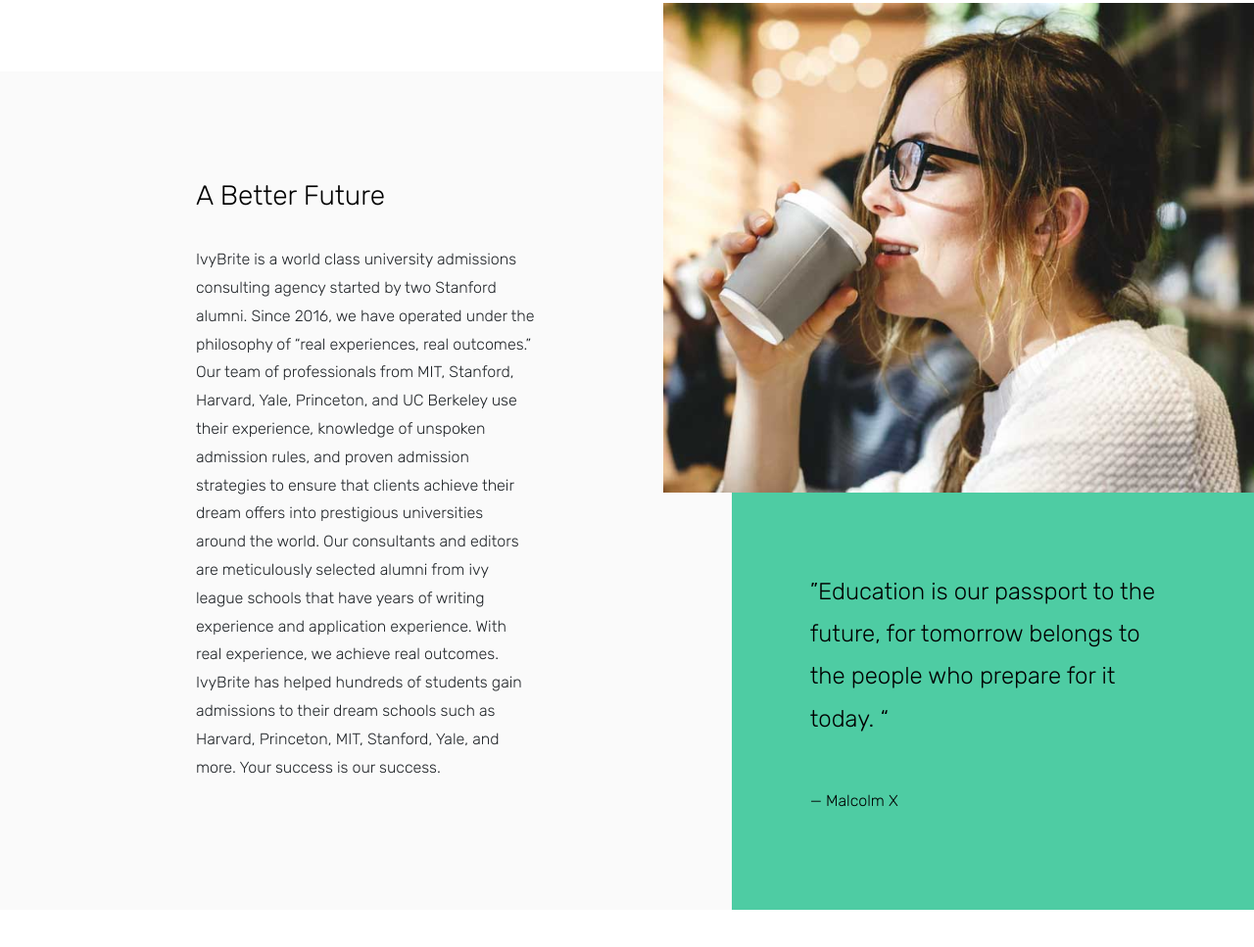
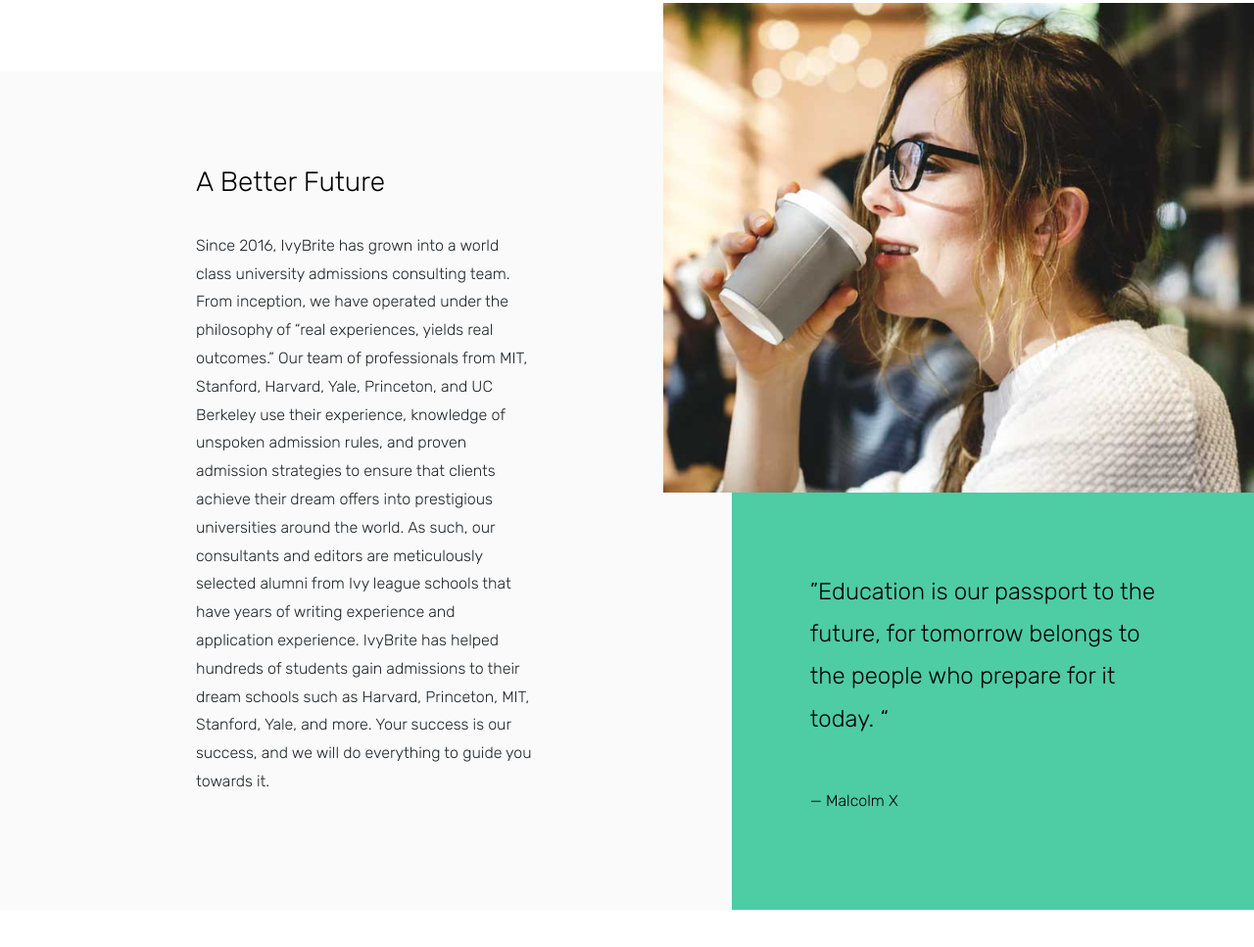
Before and after one commit to ivybriteadmin/ivybriteadmin.github.io, a plain HTML site: page about.html in a window 1280 px wide. Shown: the part 979-1946 px from the top of the page at 98% size. Drawn offline with Linux system fonts and the light colour scheme; some packages are replaced by stand-ins of ours; no server answers; files whose address does not match are found by name.

Commit message:
updated wording

```diff
--- a/about.html
+++ b/about.html
@@ -52,7 +52,7 @@
         <div class="row align-items-center ftco-vh-75">
           <div class="col-md-7">
             <h1 class="ftco-heading mb-3" data-aos="fade-up" data-aos-delay="500">Our Story</h1>
-            <h2 class="h5 ftco-subheading mb-5" data-aos="fade-up"  data-aos-delay="600">Ivybrite started 2016 with two Stanford student, blah blah blah</h2>
+            <h2 class="h5 ftco-subheading mb-5" data-aos="fade-up"  data-aos-delay="600">Ivybrite started in 2016 when two Stanford alumni sought to share their expertise to make the world a better place...real experience, real results.</h2>
           </div>
         </div>
       </div>
@@ -81,9 +81,9 @@
 			  <h3>A Better Future</h3>
 
 
-              <p class="mb-4">IvyBrite is a world class university admissions consulting agency started by two Stanford alumni. Since 2016, we have operated under the philosophy of “real experiences, real outcomes.” Our team of professionals from MIT, Stanford, Harvard, Yale, Princeton, and UC Berkeley use their experience, knowledge of unspoken admission rules, and proven admission strategies to ensure that clients achieve their dream offers into prestigious universities around the world.
+              <p class="mb-4">Since 2016, IvyBrite has grown into a world class university admissions consulting team. From inception, we have operated under the philosophy of “real experiences, yields real outcomes.” Our team of professionals from MIT, Stanford, Harvard, Yale, Princeton, and UC Berkeley use their experience, knowledge of unspoken admission rules, and proven admission strategies to ensure that clients achieve their dream offers into prestigious universities around the world.
 
-			  Our consultants and editors are meticulously selected alumni from ivy league schools that have years of writing experience and application experience. With real experience, we achieve real outcomes. IvyBrite has helped hundreds of students gain admissions to their dream schools such as Harvard, Princeton, MIT, Stanford, Yale, and more. Your success is our success.
+			  As such, our consultants and editors are meticulously selected alumni from Ivy league schools that have years of writing experience and application experience. IvyBrite has helped hundreds of students gain admissions to their dream schools such as Harvard, Princeton, MIT, Stanford, Yale, and more. Your success is our success, and we will do everything to guide you towards it.
 			  </p>
 
 
```
